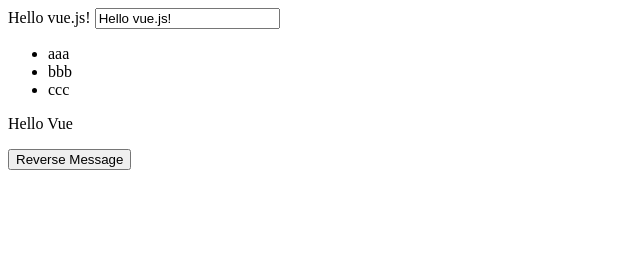
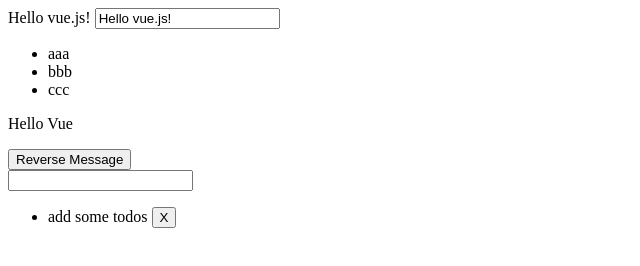
Before and after one commit to lx0034/Demo, a plain HTML site: page vue-practice/vue.html in a window 1280 px wide. Shown: the whole page, without its empty margins (0-640 px from the left). Drawn offline with Linux system fonts and the light colour scheme.

Commit message:
2016.7.17

```diff
--- a/vue-practice/js/app.js
+++ b/vue-practice/js/app.js
@@ -28,3 +28,25 @@ new Vue({
         }
     }
 });
+
+new Vue({
+    el:"#app4",
+    data: {
+        newTodo: '',
+        todos: [
+            {text: 'add some todos'}
+        ]
+    },
+    methods: {
+        addTodo: function(){
+            var text = this.newTodo.trim();
+            if (text) {
+                this.todos.push({text: text});
+                this.newTodo = '';
+            }
+        },
+        removeTodo: function(index){
+            this.todos.splice(index, 1);
+        }
+    }
+});
--- a/vue-practice/vue.html
+++ b/vue-practice/vue.html
@@ -7,7 +7,7 @@
 </head>
 <body>
 	<div id="app">
-		{{message}}
+		{{ message }}
 		<input v-model="message">
 	</div>
 
@@ -23,10 +23,18 @@
 		<p>
 			{{ message }}
 		</p>
-		<button v-on:click="reverseMessage">
-			Reverse Message
-		</button>
+		<button v-on:click="reverseMessage">Reverse Message</button>
+	</div>
 
+
+	<div id="app4">
+		<input v-model="newTodo" v-on:keyup.enter="addTodo">
+		<ul>
+			<li v-for="todo in todos">
+				<span> {{todo.text}} </span>
+				<button v-on:click="removeTodo($index)">X</button>
+			</li>
+		</ul>
 	</div>
 
 
```
Also changed, not shown: 1 other file.
